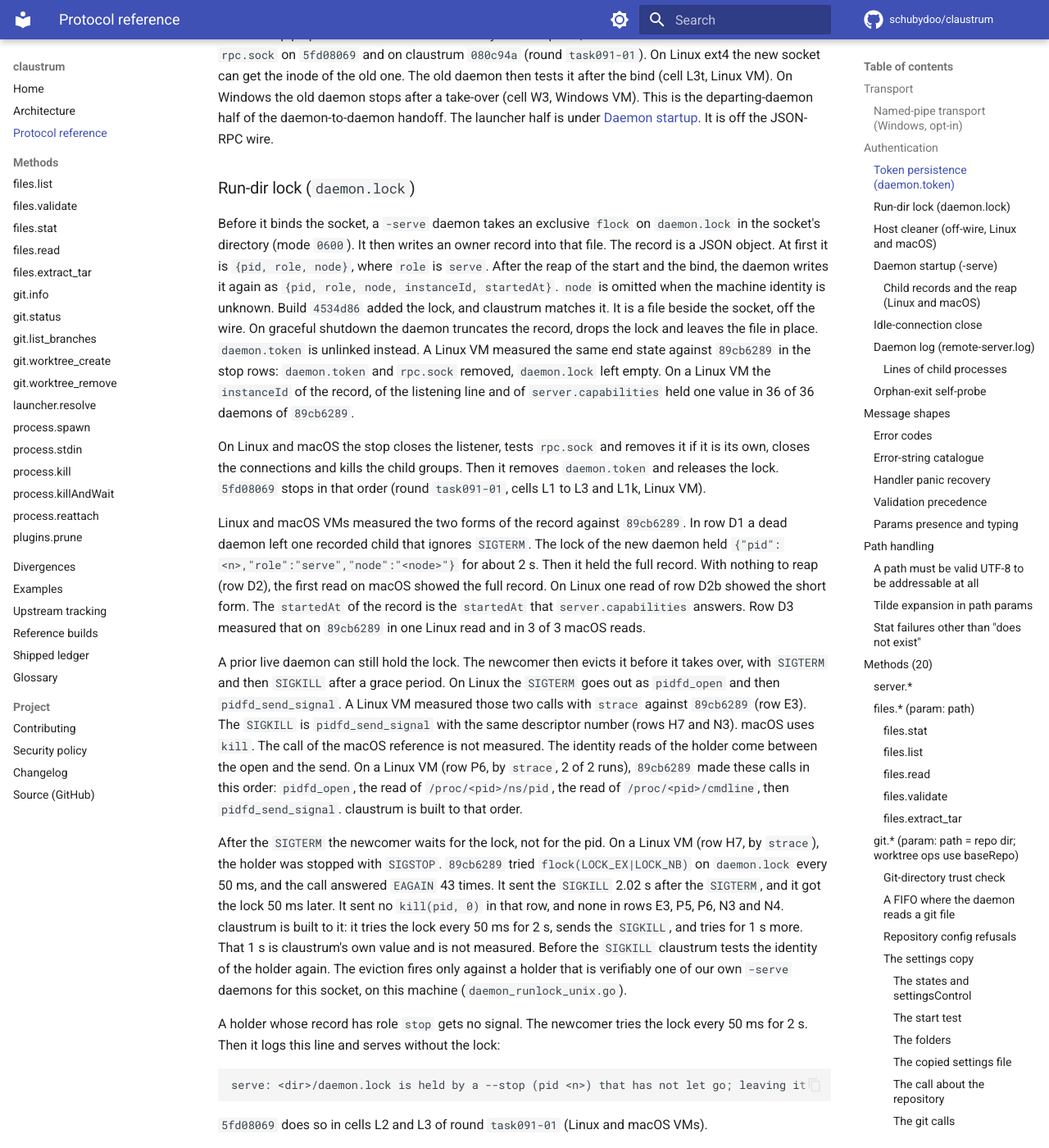
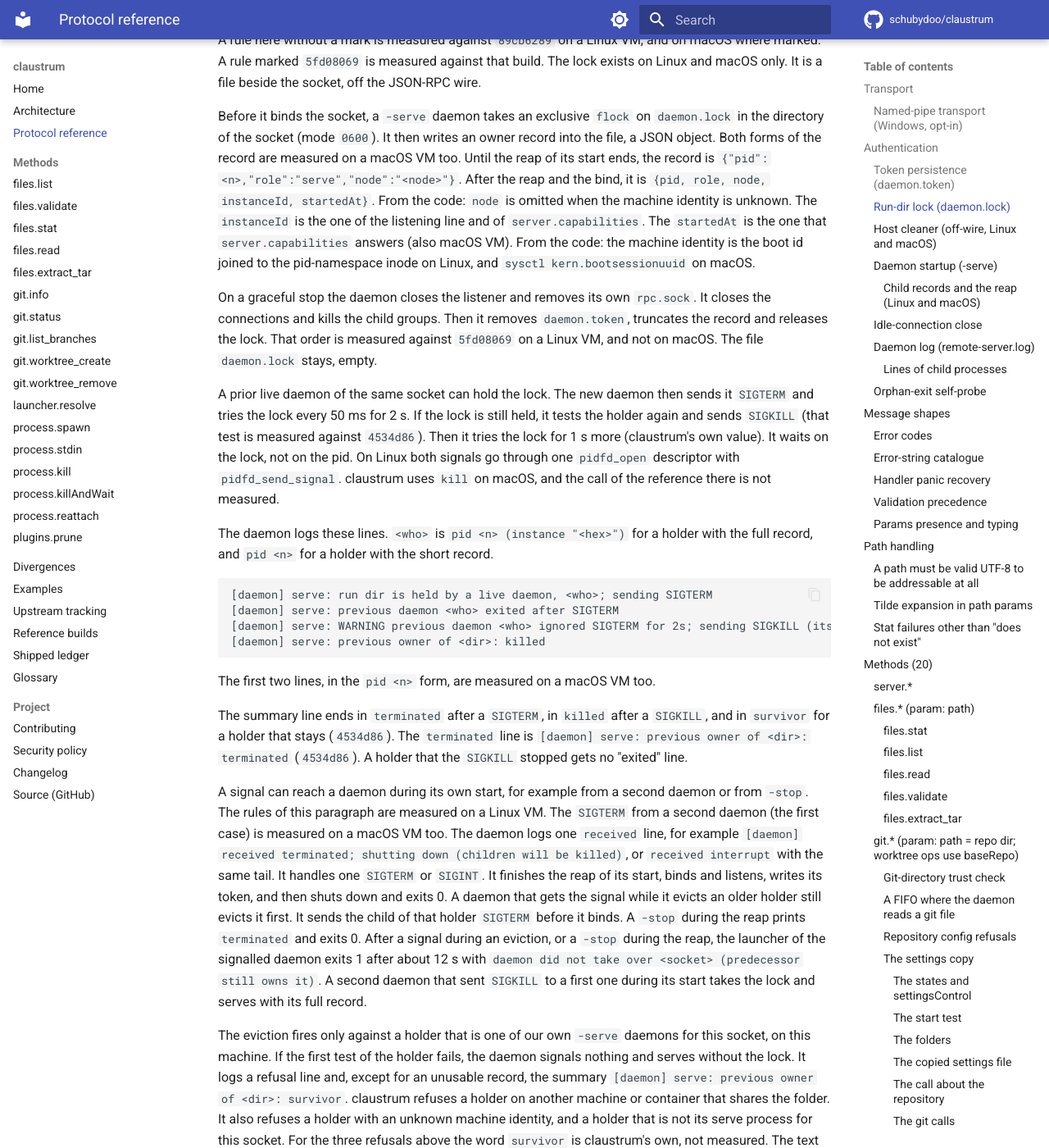
Before and after one commit to schubydoo/claustrum, an MkDocs documentation site: the page built from docs/PROTOCOL.md, in a window 1280 px wide and 1400 px high, scrolled down 4088 px. Shown: the whole window at 82% size. Built offline with MkDocs 1.6.1 and Material for MkDocs 9.7.7, drawn with Linux system fonts in a browser that asks for light colours; comment, search, counter and statistics services are not loaded; some of the changed text lies outside the part shown.

Commit message:
docs: cut the token persistence and run-dir lock sections to what a reader acts on (#636)
* docs: cut the token persistence and run-dir lock sections to what a reader acts on

Co-Authored-By: Claude Opus 5.5 <noreply@anthropic.com>

* docs: mark the measured systems and restore two rules of the run-dir lock section

Co-Authored-By: Claude Opus 5.5 <noreply@anthropic.com>

* docs: fix the stop paths, the eviction cases and the provenance marks of the token and lock sections

Co-Authored-By: Claude Opus 5.5 <noreply@anthropic.com>

* docs: give the second holder test its own outcome and mark the 4534d86 rules of the run-dir lock

Co-Authored-By: Claude Opus 5.5 <noreply@anthropic.com>

* docs: point the process.spawn page at the Windows child trees of process.kill

Co-Authored-By: Claude Opus 5.5 <noreply@anthropic.com>

---------

Co-authored-by: Schuby <12485317+schubydoo@users.noreply.github.com>
Co-authored-by: Claude Opus 5.5 <noreply@anthropic.com>
Co-authored-by: claustrum-ci[bot] <291905441+claustrum-ci[bot]@users.noreply.github.com>

````diff
--- a/docs/PROTOCOL.md
+++ b/docs/PROTOCOL.md
@@ -143,204 +143,141 @@ environment.
 
 ### Token persistence (`daemon.token`)
 
-Once the socket is listenable, the daemon writes the token to `daemon.token` in
-the socket's directory. The file has mode `0600`. The daemon writes it atomically
-through a `daemon.token-*` temp file and a rename, and it unlinks the file on
-graceful shutdown. A client can therefore reconnect to an already-running daemon
-and re-authenticate after the original `-token-file` was unlinked, or after the
-`-token-fd` pipe closed. The write does not depend on the token source, because it
-uses the in-memory token. The write is also best-effort. The daemon logs a failure
-(`[daemon] failed to persist token: …`) and continues. Reference build `5db5e4a`
-added this, and claustrum matches it. It is off the JSON-RPC wire, because the
-file sits beside the socket, not on it. An unclean kill (`SIGKILL` or a crash)
-leaves the file behind, because the daemon removes it only on the graceful
-`server.shutdown` / `SIGTERM` path. `-stop` also removes it after a failed
+The file came with `5db5e4a`, and claustrum matches it. The token swap at a new
+start is measured against `89cb6289` on a Linux VM, and the unlink by identity on
+Windows against `5fd08069`. The file is off the JSON-RPC wire, because it sits
+beside the socket.
+
+Once the socket is listenable, the daemon writes its token to `daemon.token` in
+the directory of the socket, with mode `0600`. The write is atomic, through a
+`daemon.token-*` temp file and a rename. It uses the token in memory, so it does
+not depend on `-token-file` or `-token-fd`. A failed write logs
+`[daemon] failed to persist token: …`, and the daemon serves on. A client can
+therefore reconnect and authenticate after the `-token-file` was unlinked, or
+after the `-token-fd` pipe closed.
+
+A new daemon replaces the token of a dead daemon only after its reap, its `bind`
+and its `listen`. Until then the file holds the old token.
+
+The daemon unlinks the file only on a graceful stop: `server.shutdown`,
+`SIGTERM`, `SIGINT` or its self-exit. A `SIGKILL` or a crash leaves it. `-stop` also removes it after a failed
 connect, unless it prints `survivor`. See the `-stop` section below.
 
-A new daemon replaces the token of a dead daemon only after its bind. On a Linux
-VM (row P12, two runs), a dead daemon left its `daemon.token` and one recorded
-child that ignored `SIGTERM`. For the 2.2 s of the reap, the file still held the
-token of the dead daemon. `89cb6289` and claustrum renamed the new token into
-place after the `SIGKILL` of the reap, the `bind` and the `listen`.
-
-The fixed name and the socket-dir location are the reconnect contract, so they are
-not configurable. On Windows `0600` is not an owner-only DACL. This is a Go
-`os.CreateTemp` limitation, and the per-user session dir is the confinement. It is
-a parity caveat that claustrum deliberately does not "fix". The former caveat "two
-daemons in one directory collide on this file" is now bounded. On Linux and macOS
-the run-dir lock (below) evicts a prior live daemon of the same socket before the
-new one binds. Two same-socket daemons therefore no longer coexist to collide on
-the honest path. A collision survives only where eviction is refused, and on
-Windows, which ships no run-dir lock. Eviction is refused for a foreign or
-cross-machine lock holder, and for a holder that survives `SIGKILL`.
-
-The unlink carries an inode-ownership qualifier. On graceful shutdown the
-daemon unlinks `daemon.token` only when the file on disk is still the inode this
-daemon wrote. At startup the daemon reads that identity through an open handle
-of the file. At the stop it compares the file at the path to it (`os.SameFile`). A
-restart's successor can republish `daemon.token`
-before the predecessor leaves. The
-departing predecessor then leaves the file alone. It does not delete the
-successor's token and break the new daemon's reconnect auth. `5fd08069` keeps that
-token on Windows too (cell W3 of round `task091-01`, Windows VM). On Linux and macOS the socket file
-carries the same identity guard on the same graceful path. On Windows the
-`rpc.pipe` pointer carries it too (`unlinkOwnSocket` /
-`dropOwnTokenFile` / `removePipeNameFileIfOwned`). Each removes its file only
-when the recorded identity still matches. They differ only in the no-identity
-fallback. A socket the daemon never recorded is removed with a plain unlink. A
-token or pipe pointer with no recorded identity is left in place, not unlinked.
-Two states remove the new `rpc.sock` on `5fd08069` and on claustrum `080c94a`
-(round `task091-01`). On Linux ext4 the new socket can get the inode of the old
-one. The old daemon then tests it after the bind (cell L3t, Linux VM). On Windows
-the old daemon stops after a take-over (cell W3, Windows VM).
-This is the departing-daemon half of the daemon-to-daemon handoff. The launcher
-half is under [Daemon startup](#daemon-startup-serve). It is off the JSON-RPC
-wire.
+The daemon unlinks `daemon.token` only if the file at the path is still the file
+that it wrote, by identity (`os.SameFile`). So a departing daemon keeps the token
+of a successor that already wrote its own. That is measured on Windows. On Linux
+and macOS it is from the code, not measured. The same guard covers `rpc.sock` on
+Linux and macOS and the `rpc.pipe` pointer on Windows. A token or pipe pointer
+with no recorded identity stays. A socket with no recorded identity is removed
+with a plain unlink (both claustrum's own). Two states remove the socket of a
+successor (`5fd08069`). On Linux ext4 the new socket can get the inode of the old
+one, and the old daemon then removes it as its own (Linux VM). On Windows the old
+daemon removes it when it stops after a take-over (Windows VM). The launcher half of the handoff is under
+[Daemon startup](#daemon-startup-serve).
+
+The fixed name and the folder of the socket are the reconnect contract, so they
+are not configurable. On Windows `0600` is not an owner-only DACL. That is a
+limit of `os.CreateTemp` in Go, and the per-user session folder is the
+confinement. It is a parity caveat that claustrum does not "fix". On Linux and
+macOS the [run-dir lock](#run-dir-lock-daemonlock) evicts a prior live daemon of
+the same socket before the new one binds, so two daemons do not collide on this
+file. They still collide where an eviction is refused, and on Windows, which has
+no run-dir lock.
 
 ### Run-dir lock (`daemon.lock`)
 
+A rule here without a mark is measured against `89cb6289` on a Linux VM, and on
+macOS where marked. A rule marked `5fd08069` is measured against that build. The
+lock exists on Linux and macOS only. It is a file beside the socket, off the JSON-RPC wire.
+
 Before it binds the socket, a `-serve` daemon takes an exclusive `flock` on
-`daemon.lock` in the socket's directory (mode `0600`). It then writes an owner
-record into that file. The record is a JSON object. At first it is
-`{pid, role, node}`, where `role` is `serve`. After the reap of the start and the
-bind, the daemon writes it again as `{pid, role, node, instanceId, startedAt}`.
-`node` is omitted when the machine identity is unknown. Build `4534d86` added the
-lock, and claustrum matches it. It is a file beside the socket, off the wire. On
-graceful shutdown the daemon truncates the record, drops the lock and leaves the
-file in place. `daemon.token` is unlinked instead. A
-Linux VM measured the same end state against `89cb6289` in the stop rows:
-`daemon.token` and `rpc.sock` removed, `daemon.lock` left empty. On a Linux VM the
-`instanceId` of the record, of the listening line and of `server.capabilities` held
-one value in 36 of 36 daemons of `89cb6289`.
-
-On Linux and macOS the stop closes the listener, tests `rpc.sock` and removes it
-if it is its own, closes the connections and kills the child groups. Then it removes `daemon.token` and releases the lock.
-`5fd08069` stops in that order (round `task091-01`, cells L1 to L3 and L1k, Linux VM).
-
-Linux and macOS VMs measured the two forms of the record against `89cb6289`. In
-row D1 a dead daemon left one recorded child that ignores `SIGTERM`. The lock of
-the new daemon held `{"pid":<n>,"role":"serve","node":"<node>"}` for about 2 s.
-Then it held the full record. With nothing to reap (row D2), the first read on
-macOS showed the full record. On Linux one read of row D2b showed the short form.
-The `startedAt` of the record is the `startedAt` that `server.capabilities`
-answers. Row D3 measured that on `89cb6289` in one Linux read and in 3 of 3 macOS
-reads.
-
-A prior live daemon can still hold the lock. The newcomer then evicts it before it
-takes over, with `SIGTERM` and then `SIGKILL` after a grace period. On Linux the
-`SIGTERM` goes out as `pidfd_open` and then `pidfd_send_signal`. A Linux VM
-measured those two calls with `strace` against `89cb6289` (row E3). The
-`SIGKILL` is `pidfd_send_signal` with the same descriptor number (rows H7 and
-N3). macOS uses `kill`. The call of the macOS reference is not measured. The identity
-reads of the holder come between the open and the send. On a Linux VM (row P6, by
-`strace`, 2 of 2 runs), `89cb6289` made these calls in this order: `pidfd_open`,
-the read of `/proc/<pid>/ns/pid`, the read of `/proc/<pid>/cmdline`, then
-`pidfd_send_signal`. claustrum is built to that order.
-
-After the `SIGTERM` the newcomer waits for the lock, not for the pid. On a Linux
-VM (row H7, by `strace`), the holder was stopped with `SIGSTOP`. `89cb6289` tried
-`flock(LOCK_EX|LOCK_NB)` on `daemon.lock` every 50 ms, and the call answered
-`EAGAIN` 43 times. It sent the `SIGKILL` 2.02 s after the `SIGTERM`, and it got
-the lock 50 ms later. It sent no `kill(pid, 0)` in that row, and none in rows E3,
-P5, P6, N3 and N4. claustrum is built to it: it tries the lock every 50 ms for 2 s,
-sends the `SIGKILL`, and tries for 1 s more. That 1 s is claustrum's own value
-and is not measured. Before the `SIGKILL` claustrum tests the identity of the
-holder again. The eviction fires only against a holder that is verifiably one of
-our own `-serve` daemons for this socket, on this machine (`daemon_runlock_unix.go`).
-
-A holder whose record has role `stop` gets no signal. The newcomer tries the lock
-every 50 ms for 2 s. Then it logs this line and serves without the lock:
+`daemon.lock` in the directory of the socket (mode `0600`). It then writes an
+owner record into the file, a JSON object. Both forms of the record are measured
+on a macOS VM too. Until the reap of its start ends, the record is
+`{"pid":<n>,"role":"serve","node":"<node>"}`. After the reap and the bind, it is
+`{pid, role, node, instanceId, startedAt}`. From the code: `node` is omitted when
+the machine identity is unknown. The `instanceId` is the one of the listening
+line and of `server.capabilities`. The `startedAt` is the one that
+`server.capabilities` answers (also macOS VM). From the code: the machine
+identity is the boot id joined to the pid-namespace inode on Linux, and
+`sysctl kern.bootsessionuuid` on macOS.
+
+On a graceful stop the daemon closes the listener and removes its own
+`rpc.sock`. It closes the connections and kills the child groups. Then it
+removes `daemon.token`, truncates the record and releases the lock. That order
+is measured against `5fd08069` on a Linux VM, and not on macOS. The file
+`daemon.lock` stays, empty.
+
+A prior live daemon of the same socket can hold the lock. The new daemon then
+sends it `SIGTERM` and tries the lock every 50 ms for 2 s. If the lock is still
+held, it tests the holder again and sends `SIGKILL` (that test is measured
+against `4534d86`). Then it tries the lock for
+1 s more (claustrum's own value). It waits on the lock, not on the pid. On Linux
+both signals go through one `pidfd_open` descriptor with `pidfd_send_signal`.
+claustrum uses `kill` on macOS, and the call of the reference there is not
+measured.
+
+The daemon logs these lines. `<who>` is `pid <n> (instance "<hex>")` for a
+holder with the full record, and `pid <n>` for a holder with the short record.
 
 ```
-serve: <dir>/daemon.lock is held by a --stop (pid <n>) that has not let go; leaving it
+[daemon] serve: run dir is held by a live daemon, <who>; sending SIGTERM
+[daemon] serve: previous daemon <who> exited after SIGTERM
+[daemon] serve: WARNING previous daemon <who> ignored SIGTERM for 2s; sending SIGKILL (its Claude Code children, if any, are ended next, before this daemon serves)
+[daemon] serve: previous owner of <dir>: killed
 ```
 
-`5fd08069` does so in cells L2 and L3 of round `task091-01` (Linux and macOS VMs).
-
-If the record of the holder has no instance, the eviction lines name its pid
-alone. On a Linux VM and on a macOS VM, `89cb6289` logged these two lines for a
-holder with the short record (row P5, 5 of 5 runs on each system):
+The first two lines, in the `pid <n>` form, are measured on a macOS VM too.
+
+The summary line ends in `terminated` after a `SIGTERM`, in `killed` after a
+`SIGKILL`, and in `survivor` for a holder that stays (`4534d86`). The
+`terminated` line is `[daemon] serve: previous owner of <dir>: terminated`
+(`4534d86`). A holder that the `SIGKILL` stopped gets no "exited" line.
+
+A signal can reach a daemon during its own start, for example from a second
+daemon or from `-stop`. The rules of this paragraph are measured on a Linux VM.
+The `SIGTERM` from a second daemon (the first case) is measured on a macOS VM
+too. The daemon logs one `received` line, for example
+`[daemon] received terminated; shutting down (children will be killed)`, or
+`received interrupt` with the same tail. It handles one `SIGTERM` or `SIGINT`. It
+finishes the reap of its start, binds and listens, writes its token, and then
+shuts down and exits 0. A daemon that gets the signal while it evicts an older
+holder still evicts it first. It sends the child of that holder `SIGTERM`
+before it binds. A `-stop` during the reap prints `terminated` and exits 0.
+After a signal during an eviction, or a `-stop` during the reap, the launcher of
+the signalled daemon exits 1 after about 12 s with
+`daemon did not take over <socket> (predecessor still owns it)`. A second daemon
+that sent `SIGKILL` to a first one during its start takes the lock and serves
+with its full record.
+
+The eviction fires only against a holder that is one of our own `-serve`
+daemons for this socket, on this machine. If the first test of the holder fails,
+the daemon signals nothing and serves without the lock. It logs a refusal line
+and, except for an unusable record, the summary
+`[daemon] serve: previous owner of <dir>: survivor`. claustrum refuses a holder
+on another machine or container that shares the folder. It also refuses a holder
+with an unknown machine identity, and a holder that is not its serve process for
+this socket. For the three refusals above the word `survivor` is claustrum's
+own, not measured. The text of that refusal line is claustrum's own too. A
+holder that survives `SIGKILL` stays, with the same summary (from the code, not
+measured).
+
+If the second test of the holder fails, right before the `SIGKILL`, the daemon
+treats the holder as gone. It logs
+`[daemon] serve: pid <n> is no longer our serve holder before SIGKILL (<reason>); treating the previous daemon as gone`
+and the summary `terminated`, and then tries the lock once more. Normally it
+then serves with the lock.
+
+A holder whose record has the role `stop` gets no signal. The daemon tries the
+lock every 50 ms for 2 s. Then it logs this line and serves without the lock
+(`5fd08069`, Linux and macOS VMs):
 
 ```
-serve: run dir is held by a live daemon, pid <n>; sending SIGTERM
-serve: previous daemon pid <n> exited after SIGTERM
+[daemon] serve: <dir>/daemon.lock is held by a --stop (pid <n>) that has not let go; leaving it
 ```
 
-For a holder with the full record, both lines read
-`pid <n> (instance "<hex>")` (row E3). claustrum is built to both rows.
-
-A holder that still has the lock after the 2 s gets `SIGKILL`. On a Linux VM
-(row H7), `89cb6289` then logged these two lines:
-
-```
-serve: WARNING previous daemon pid <n> (instance "<hex>") ignored SIGTERM for 2s; sending SIGKILL (its Claude Code children, if any, are ended next, before this daemon serves)
-serve: previous owner of <dir>: killed
-```
-
-For a holder with the short record, the first line reads `pid <n>` with no
-instance (row N3). claustrum is built to both rows.
-
-A signal can reach a daemon during its start. On a Linux VM (row P5, 5 of 5
-runs), a second daemon started 0.5 s after a first one. The first daemon still
-waited in the reap of its start, for a recorded child that ignored `SIGTERM`. The
-second daemon sent `SIGTERM` to the first one. The first daemon of `89cb6289` did
-not end there. Its log held these lines in this order:
-
-```
-[process.Registry] ending orphaned process group <pgid> recorded by daemon instance "<inst>" (pid <dpid>): SIGTERM
-[daemon] received terminated; shutting down (children will be killed)
-[process.Registry] group <pgid> outlived SIGTERM for 2s: SIGKILL
-[daemon] serve: predecessor's children — 1 orphaned group(s): 0 ended on SIGTERM, 1 on SIGKILL, 0 survived; 0 stale record(s) dropped, 0 kept
-[Server] shutdown requested
-Claude remote server listening on <socket> (pid <n>, instance <32-hex>)
-[daemon] host cleaning off: executable "<binary>" is not a deployed daemon under <root>/srv
-[Server] cleanup: closed 0 connection(s), killed 0 child process group(s)
-```
-
-The first daemon bound, listened and wrote its token, then removed the socket
-and the token and exited 0. The recorded child got one `SIGTERM` and one
-`SIGKILL`, both from the first daemon. The second daemon signalled no child, and
-it served. On a macOS VM (row P5, 5 runs), the first daemon of `89cb6289` went
-on in the same way. Its log held the received line, the outlived line, the
-summary line, the `shutdown requested` line, its listening line and the cleanup
-line, in that order.
-claustrum is built to that row. It installs its handler for `SIGTERM` and `SIGINT`
-before the claim of the lock, and it handles one signal.
-
-More Linux rows measured a signal or a second start during a start. In each row
-the recorded child of a dead daemon ignored `SIGTERM`. Build `ac5cadb` of
-claustrum sent the same signals and gave the same end state as `89cb6289` in
-each row but one, the 0.05 s gap:
-
-- A `SIGTERM` or a `SIGINT` 1 s into the reap (rows H8a and H8b). The daemon
-  logged `received terminated; shutting down (children will be killed)`, or
-  `received interrupt` with the same tail. It sent the `SIGKILL` of the reap at
-  2.1 s, bound and exited 0. The run folder then held `children`, an empty
-  `daemon.lock` and the logs.
-- Two `SIGTERM` 0.3 s apart (row H8c). The daemon logged one `received` line and
-  did the same.
-- A `SIGTERM` to a daemon that waits in its eviction of an older holder (row N4).
-  The daemon still sent the holder `SIGKILL` after the 2 s, took the lock, sent
-  the child of that holder `SIGTERM`, bound and exited 0. Its launcher exited 1
-  after 12.08 s with `daemon did not take over <socket> (predecessor still owns it)`.
-- A `-stop` 0.5 s into the reap (row N5). The connect of `-stop` was refused. It
-  sent the daemon one `SIGTERM` and tried the lock every 50 ms. The daemon
-  finished the reap, bound and exited 0. `-stop` then got the lock, printed
-  `terminated` and exited 0, 1.7 s after its start. The launcher of the daemon
-  exited 1 after 12.09 s with the timeout line.
-- A second daemon 0.2 s after the first (row N3, 3 runs). The second daemon sent
-  `SIGTERM` only. The first one finished, bound and exited 0. The second one
-  then bound and held the lock with its full record.
-- A second daemon 0.05 s after the first (row N3, 3 runs). The first daemon was
-  still in its start after the 2 s, so the second daemon sent it `SIGKILL`.
-  `89cb6289` then got the lock, bound and wrote its own full record. It sent the
-  recorded child no signal. Build `ac5cadb` of
-  claustrum read the killed daemon as alive and served without the lock. claustrum
-  now waits on the lock, as `89cb6289` does.
-
-A process that is no daemon can hold the lock, with no owner record in the file.
-The daemon then signals nothing and logs three lines. On a Linux VM (row ST02),
-`f6010b97` and `89cb6289` logged the same three texts:
+A process that is no daemon can hold the lock, with no owner record in the
+file. The daemon signals nothing and logs three lines (Linux VM):
 
 ```
 [daemon] serve: WARNING <dir>/daemon.lock is held by a live process we will not signal (its holder is not a daemon (role "")); leaving it alone
@@ -348,31 +285,29 @@ The daemon then signals nothing and logs three lines. On a Linux VM (row ST02),
 [daemon] serve: not the run dir's lock holder; leaving any predecessor's children alone and recording none
 ```
 
-claustrum logs the third line at every start that ends without the lock, and then
-reaps and records nothing. Other cases and role texts are not measured.
-Cell H5 (`5fd08069`, Linux VM) measures a held flock.
-With such a holder on an empty file, `5fd08069` tries the lock every 30 s, and a
-failed try logs nothing (round `task005-01`, Linux and macOS VMs). A good try writes
-the full record, holds the lock until the exit and logs this line. claustrum is built
-to both:
+claustrum logs the third line at every start that ends without the lock
+(claustrum's own beyond this row, not measured). Such a
+daemon reaps no children and records none. Other role texts are not measured.
+
+While another process holds the lock, the daemon tries it again every 30 s
+(`5fd08069`, Linux and macOS VMs, for a holder of an empty file). A failed try
+logs nothing. A good try writes the full record, holds the lock until
+the exit and logs this line (`5fd08069`, Linux and macOS VMs):
 
 ```
 [daemon] run-dir lock acquired late (previous holder gone); recorded pid <n> (instance "<hex>")
 ```
 
-claustrum also tries after its other refusals (claustrum's own), not after a failed open
-or a refused lock call.
-
-The lock, the owner record, and the eviction run on Linux and macOS only. The
-machine identity (`node`) is the boot id joined to the pid-namespace inode on
-Linux, and `sysctl kern.bootsessionuuid` on macOS. Windows ships no run-dir
-lock. Mutual exclusion on Windows stays the socket remove-then-rebind handoff.
-On Windows the "not the run dir's lock holder" line above is the first log line of
-every start. A Windows VM (row K11) measured that against `f6010b97` and
-`89cb6289`.
-On macOS claustrum makes sure of the holder through `sysctl KERN_PROCARGS2`,
-where the reference skips that test. This holds for the
-eviction and for `-stop`. See [DIVERGENCES.md](DIVERGENCES.md) D15.
+claustrum also tries again in every other case where another process keeps the
+lock (claustrum's own). It does not try again after a failed open of the file or a refused lock call.
+
+Windows has no run-dir lock. Two daemons are kept apart there by the
+remove-then-rebind handoff of the socket. On Windows the "not the run dir's lock
+holder" line above is the first log line of every start (Windows VM).
+
+On macOS claustrum verifies the holder through `sysctl KERN_PROCARGS2` before it
+signals it, in the eviction and in `-stop`. The reference skips that test. See
+[DIVERGENCES.md](DIVERGENCES.md) D15.
 
 ### Host cleaner (off-wire, Linux and macOS)
 
````
